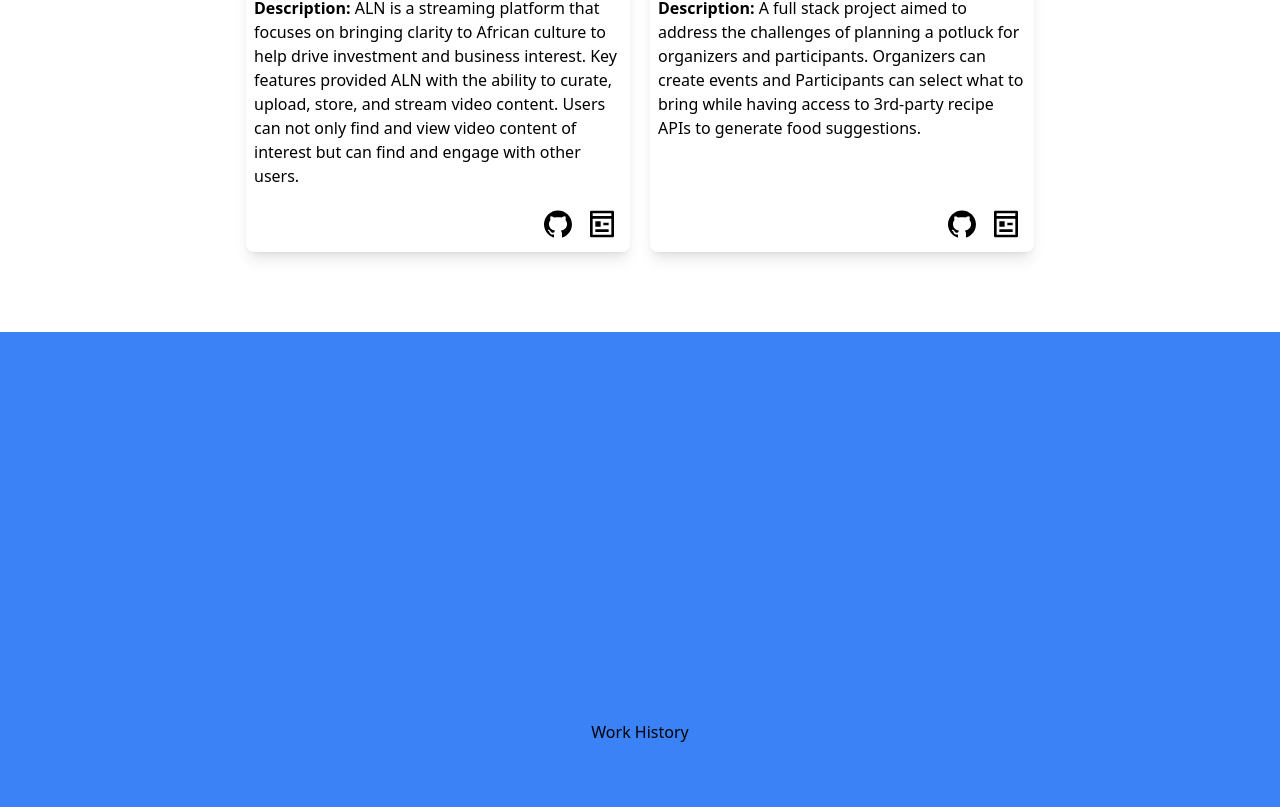
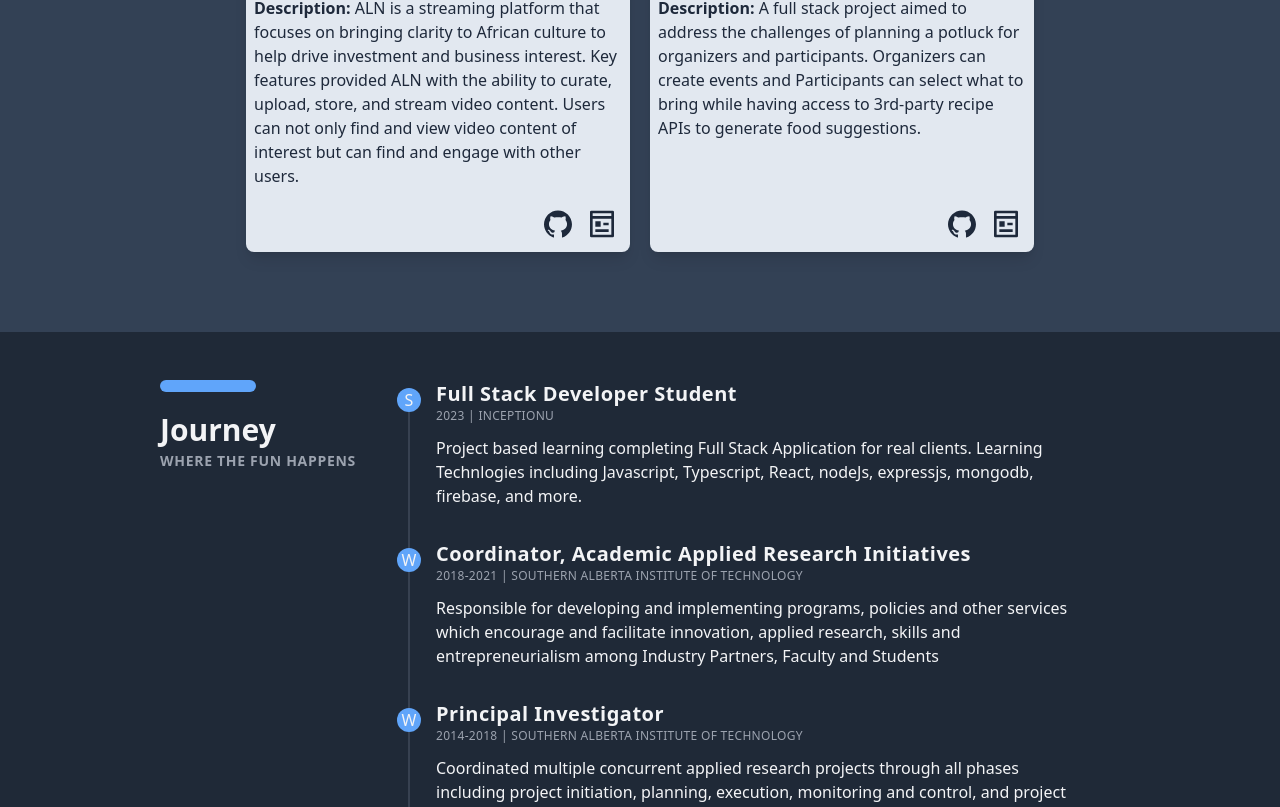
Before and after one commit to huynhtk80/Timothy_NextJS_portfolio_website, a Next.js app: page / in a window 1280 px wide. Shown: the part 1990-2797 px from the top of the page. Built offline with nearby package versions, Linux system fonts and the light colour scheme.

Commit message:
added experience

```diff
--- a/src/components/AboutMe.tsx
+++ b/src/components/AboutMe.tsx
@@ -7,7 +7,7 @@ function AboutMe() {
   return (
     <section
       id="aboutMe"
-      className="flex flex-col justify-center items-center min-h-screen bg-blue-500 p-3"
+      className="flex flex-col justify-center items-center min-h-screen bg-gray-800 p-3 text-slate-300"
     >
       <div className="flex flex-col md:flex-row justify-center items-center gap-10">
         <div className="max-w-xs md:max-w-md">
--- a/src/components/Hero.tsx
+++ b/src/components/Hero.tsx
@@ -27,11 +27,11 @@ function Hero() {
   return (
     <section
       id="hero"
-      className="relative flex flex-col justify-center items-center h-screen "
+      className="relative flex flex-col justify-center items-center h-screen"
     >
       <div
         id="hero_image_overlay"
-        className="absolute top-0 left-0 right-0 bottom-0 -z-10"
+        className="absolute top-0 left-0 right-0 bottom-0 z-[1]"
       >
         <Image
           src={coverImg}
@@ -41,18 +41,18 @@ function Hero() {
       </div>
       <div
         id="hero_image_overlay"
-        className="absolute top-0 left-0 right-0 bottom-0 -z-10 bg-slate-700 opacity-70"
+        className="absolute top-0 left-0 right-0 bottom-0 bg-slate-700 opacity-70 z-[2]"
       ></div>
-      <h2 className=" text-7xl bg-gradient-to-br text-center from-blue-200 via-blue-400 to-blue-500 hover:scale-105 transition-color duration-500 text-transparent bg-clip-text font-extrabold p-5 ">
+      <h2 className=" text-7xl bg-gradient-to-br text-center from-blue-200 via-blue-400 to-blue-500 hover:scale-105 transition-color duration-500 text-transparent bg-clip-text font-extrabold p-5 z-[3]">
         Timothy Huynh
       </h2>
-      <p className="text-3xl font-bold text-blue-500 mb-5 text-center">
+      <p className="text-3xl font-bold text-blue-500 mb-5 text-center z-[3]">
         Full Stack Developer
       </p>
-      <p className="text-lg md:text-2xl  text-blue-200 text-center px-2">
+      <p className="text-lg md:text-2xl  text-blue-200 text-center px-2 z-[3]">
         “A jack of all trades is a master of none,
       </p>
-      <p className="text-lg md:text-2xl  text-blue-200 mb-5 text-center px-2">
+      <p className="text-lg md:text-2xl  text-blue-200 mb-5 text-center px-2 z-[3]">
         {visibleText}
         <span
           ref={cursorRef}
@@ -64,7 +64,7 @@ function Hero() {
       {/* <Link href="/contact" className="bg-slate-400 px-2 py-2 rounded-lg">
             Contact Me
           </Link> */}
-      <a href="#aboutMe">
+      <a href="#aboutMe" className="z-[3]">
         <svg
           viewBox="0 0 24 24"
           xmlns="http://www.w3.org/2000/svg"
--- a/src/components/NavBar.tsx
+++ b/src/components/NavBar.tsx
@@ -6,7 +6,7 @@ const menuItems = [
   { link: "#aboutMe", text: "About Me" },
   { link: "#projects", text: "Projects" },
   { link: "#work", text: "Work" },
-  { link: "#fun", text: "Fun" },
+  // { link: "#fun", text: "Fun" },
 ];
 
 function NavBar() {
--- a/src/components/Projects.tsx
+++ b/src/components/Projects.tsx
@@ -51,14 +51,14 @@ function Projects() {
   return (
     <section
       id="projects"
-      className="flex flex-col justify-center items-center h-fit py-20"
+      className="flex flex-col justify-center items-center h-fit py-20 bg-slate-700"
     >
       <h1 className="text-2xl font-bold text-center mb-5">Recent Projects</h1>
       <div className="flex justify-center gap-5 flex-wrap">
         {projects.map((proj) => (
           <div
             key={proj.project}
-            className=" max-w-sm shadow-lg rounded-lg overflow-hidden hover:scale-105 transition-all duration-500 flex flex-col justify-between"
+            className=" max-w-sm shadow-lg rounded-lg overflow-hidden hover:scale-105 transition-all duration-500 flex flex-col justify-between bg-slate-200 text-slate-800"
           >
             {/* cardcontent */}
             <div>
--- /dev/null
+++ b/src/components/Work.tsx
@@ -0,0 +1,112 @@
+import React from "react";
+
+const experience = [
+  {
+    title: "Full Stack Developer Student",
+    company: "InceptionU",
+    date: "2023",
+    description:
+      "Project based learning completing Full Stack Application for real clients. Learning Technlogies including Javascript, Typescript, React, nodeJs, expressjs, mongodb, firebase, and more.",
+    task: [""],
+    type: "school",
+  },
+  {
+    title: "Coordinator, Academic Applied Research Initiatives",
+    company: "Southern Alberta Institute of Technology",
+    date: "2018-2021",
+    description:
+      "Responsible for developing and implementing programs, policies and other services which encourage and facilitate innovation, applied research, skills and entrepreneurialism among Industry Partners, Faculty and Students",
+    task: [
+      "Responsible for developing and implementing programs, policies,and other services which encourage and facilitate innovation, applied research, skills,and entrepreneurialism among Industry Partners, Faculty,and Students.",
+    ],
+    type: "work",
+  },
+  {
+    title: "Principal Investigator",
+    company: "Southern Alberta Institute of Technology",
+    date: "2014-2018",
+    description:
+      "Coordinated multiple concurrent applied research projects through all phases including project initiation, planning, execution, monitoring and control, and project closure.",
+    task: [""],
+    type: "work",
+  },
+  {
+    title: "Mechanical Engineering Technology Diploma",
+    company: "Southern Alberta Institute of Technology",
+    date: "2012-2014",
+    description:
+      "Learned design, prototyping, testing, and how to get stuff built!",
+    task: [""],
+    type: "school",
+  },
+  {
+    title: "Spinal Rehabilitation Specialist",
+    company: "Synaptic",
+    date: "2012-2013",
+    description:
+      "Partnered with a multidisciplinary team to develop and implement holistic treatment plans and exercise programs for clients living with chronic neurological conditions to support the maintenance of functional ability and mental health.",
+    task: [""],
+    type: "work",
+  },
+  {
+    title: "Kinesiologist",
+    company: "CBI Health",
+    date: "2008-2011",
+    description:
+      "Assessed clients, developed rehabilitation exercise programs, and developed gradual return to work plans to manage the safe and timely return to work of clients after an accident or illness.",
+    task: [""],
+    type: "work",
+  },
+  {
+    title: "Bachelor of Kinesiology, Major in Exercise and Health Physiology",
+    company: "University of Calgary",
+    date: "2004-2008",
+    description:
+      "The sciences of biomechanics, anatomy and physiology, and considers neuroscience and psychosocial factors of activity.",
+    task: [""],
+    type: "school",
+  },
+];
+
+function Work() {
+  return (
+    <section className="bg-gray-800 text-gray-100">
+      <div className="container max-w-5xl px-4 py-12 mx-auto">
+        <div className="grid gap-4 mx-4 sm:grid-cols-12">
+          <div className="col-span-12 sm:col-span-3">
+            <div className="text-center sm:text-left mb-14 before:block before:w-24 before:h-3 before:mb-5 before:rounded-md before:mx-auto sm:before:mx-0 before:bg-blue-400">
+              <h3 className="text-3xl font-semibold">Journey</h3>
+              <span className="text-sm font-bold tracking-wider uppercase text-gray-400">
+                Where the fun happens
+              </span>
+            </div>
+          </div>
+          <div className="relative col-span-12 px-4 space-y-6 sm:col-span-9">
+            <div className="col-span-12 space-y-12 relative px-4 sm:col-span-8 sm:space-y-8 sm:before:absolute sm:before:top-2 sm:before:bottom-0 sm:before:w-0.5 sm:before:-left-3 before:bg-gray-700">
+              {experience.map((exp) => (
+                <div
+                  className={
+                    "flex flex-col sm:relative sm:before:absolute sm:before:top-2 sm:before:w-6 sm:before:h-6 sm:before:rounded-full sm:before:left-[-39px] sm:before:z-[1] before:bg-blue-400 sm:before:text-center " +
+                    (exp.type === "school"
+                      ? " sm:before:content-['S'] "
+                      : " sm:before:content-['W'] ")
+                  }
+                >
+                  <h3 className="text-xl font-semibold tracking-wide">
+                    {exp.title}
+                  </h3>
+                  <time className="text-xs tracking-wide uppercase text-gray-400">
+                    {exp.date} | {exp.company}
+                  </time>
+                  <p className="mt-3">{exp.description}</p>
+                </div>
+              ))}
+            </div>
+          </div>
+        </div>
+      </div>
+    </section>
+  );
+}
+
+export default Work;
--- a/src/components/footer.tsx
+++ b/src/components/footer.tsx
@@ -4,7 +4,7 @@ function Footer() {
   return (
     <footer
       id="footer"
-      className="flex justify-center items-center h-36 bg-blue-400"
+      className="flex justify-center items-center h-36 bg-slate-900"
     >
       <p>huynh.tk80@gmail.com | © 2023 All rights reserved </p>
     </footer>
--- a/src/pages/index.tsx
+++ b/src/pages/index.tsx
@@ -8,8 +8,9 @@ import NavBar from "@/components/NavBar";
 import { useState, useRef, useEffect } from "react";
 import Hero from "@/components/Hero";
 import AboutMe from "@/components/AboutMe";
-import Footer from "@/components/footer";
+import Footer from "@/components/Footer";
 import Projects from "@/components/Projects";
+import Work from "@/components/Work";
 
 const inter = Inter({ subsets: ["latin"] });
 
@@ -34,23 +35,18 @@ export default function Home() {
         /> */}
       </Head>
       <NavBar />
-      <main className="">
+      <main className="bg-gray-800 text-slate-300">
         <Hero />
         <AboutMe />
         <Projects />
+        <Work />
 
-        <section
-          id="work"
-          className="flex justify-center items-center h-screen bg-blue-500"
-        >
-          Work History
-        </section>
-        <section
+        {/* <section
           id="fun"
           className="flex justify-center items-center h-screen "
         >
           fun
-        </section>
+        </section> */}
         <Footer />
       </main>
     </>
```
